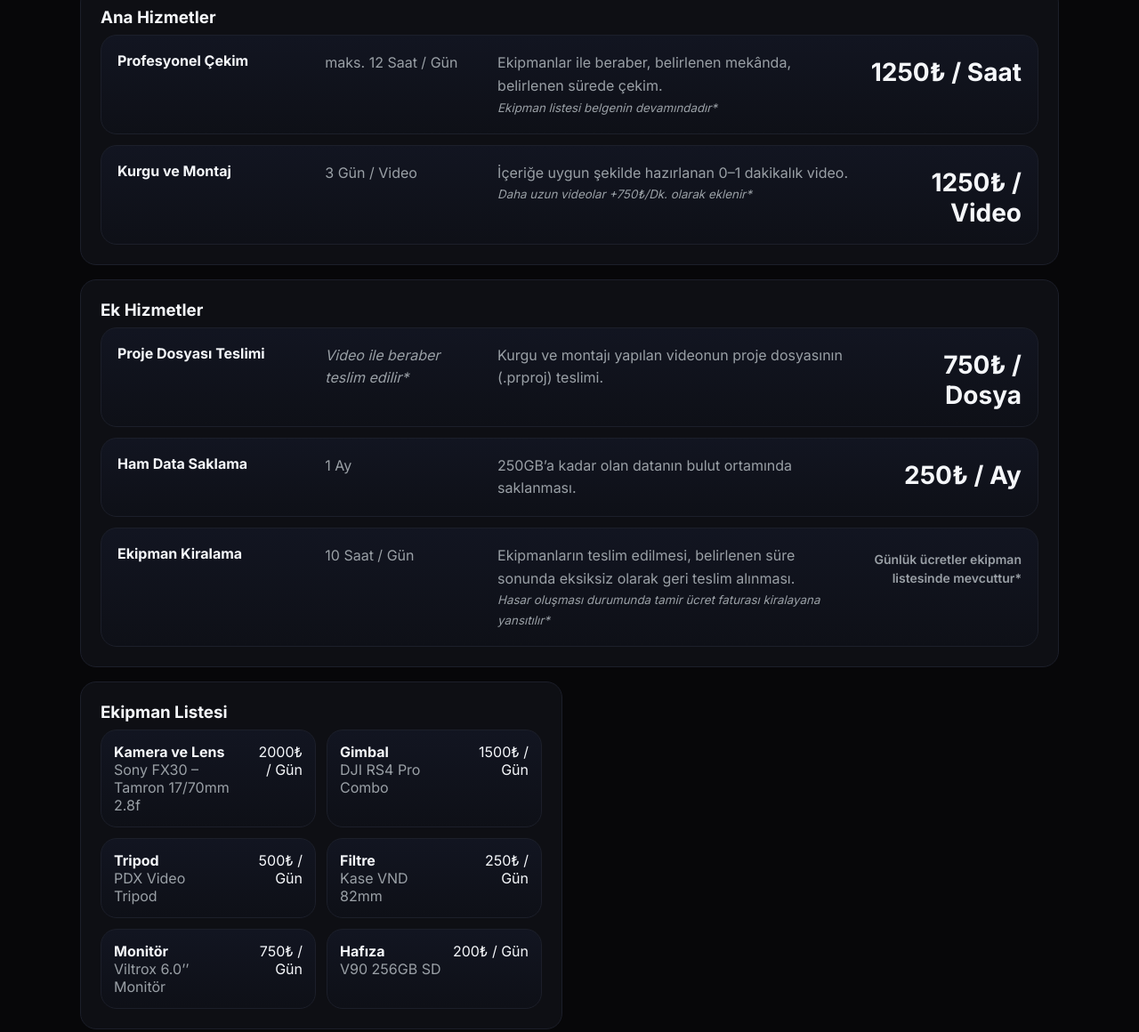
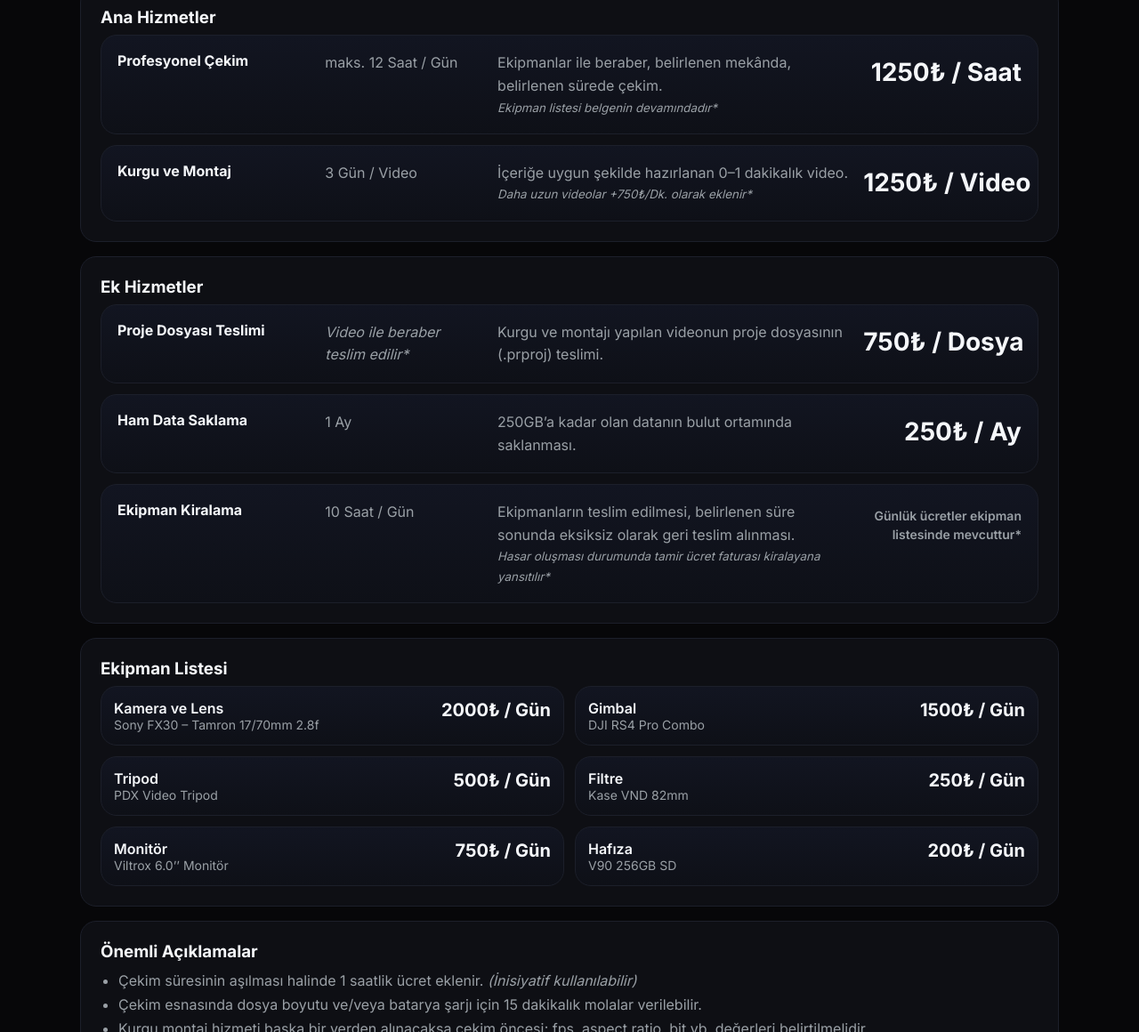
Before and after one commit to tunakurucu/portfolio, a plain HTML site: page index.html in a window 1280 px wide. Shown: the part 1153-2313 px from the top of the page at 89% size. Drawn offline with Linux system fonts and the light colour scheme; a script that the page names is missing.

Commit message:
Satir ve Ekipman Listesi

```diff
--- a/index.html
+++ b/index.html
@@ -119,6 +119,21 @@
   .money, .money.small{ justify-self:start; text-align:left; max-width:none }
   .equip-grid{ grid-template-columns:1fr }
 }
+
+    /* === Tweaks v2 === */
+.money.nowrap{ white-space:nowrap }
+@media (max-width:920px){ .money.nowrap{ white-space:normal } }
+
+.equip-grid{ display:grid; grid-template-columns:repeat(2,1fr); gap:12px }
+.equip{
+  background:linear-gradient(180deg,#121521,#0e1017);
+  border:1px solid #1c1f2a; border-radius:18px; padding:14px;
+  display:flex; justify-content:space-between; align-items:flex-start; gap:12px;
+}
+.equip .title{ font-weight:600 }
+.equip .sub{ color:var(--muted); font-size:14px }
+.equip .money{ font-size:20px; font-weight:700 } /* eski/sade görünüm */
+@media (max-width:920px){ .equip-grid{ grid-template-columns:1fr } }
   </style>
   <script type="application/ld+json">
   {
@@ -232,12 +247,12 @@
           <span class="muted">İçeriğe uygun şekilde hazırlanan 0–1 dakikalık video.</span><br>
           <small class="muted"><em>Daha uzun videolar +750₺/Dk. olarak eklenir*</em></small>
         </div>
-        <div class="money">1250₺ / Video</div>
+        <div class="money nowrap">1250₺ / Video</div>
       </div>
     </div>
   </div>
 
-  <!-- EK HİZMETLER (tam hizalı / sabit sütunlar) -->
+  <!-- EK HİZMETLER (tam hizalı) -->
   <div class="card" style="margin-bottom:16px">
     <h3 style="margin:0 0 8px 0;color:var(--brand-2)">Ek Hizmetler</h3>
 
@@ -247,11 +262,11 @@
         <div><strong>Proje Dosyası Teslimi</strong></div>
         <div class="muted"><em>Video ile beraber teslim edilir*</em></div>
         <div class="muted">Kurgu ve montajı yapılan videonun proje dosyasının (.prproj) teslimi.</div>
-        <div class="money">750₺ / Dosya</div>
+        <div class="money nowrap">750₺ / Dosya</div>
       </div>
     </div>
 
-    <!-- 2) Ham Data Saklama (senin isteğinle 2. sırada) -->
+    <!-- 2) Ham Data Saklama (senin istediğin gibi) -->
     <div class="price" style="margin-bottom:12px">
       <div class="price-row">
         <div><strong>Ham Data Saklama</strong></div>
@@ -270,73 +285,44 @@
           <span class="muted">Ekipmanların teslim edilmesi, belirlenen süre sonunda eksiksiz olarak geri teslim alınması.</span><br>
           <small class="muted"><em>Hasar oluşması durumunda tamir ücret faturası kiralayana yansıtılır*</em></small>
         </div>
-        <!-- Küçük ve sarma açık; genişlemiyor -->
         <div class="money small">Günlük ücretler ekipman listesinde mevcuttur*</div>
       </div>
     </div>
   </div>
 
-  <!-- EKİPMAN + AÇIKLAMALAR -->
-  <div class="grid cols-2" style="gap:16px">
-    <!-- Ekipman Listesi: 2 sütun -->
-    <div class="card">
+  <!-- EKİPMAN LİSTESİ — TAM GENİŞLİK -->
+  <div class="card" style="margin-bottom:16px">
     <h3 style="margin:0 0 8px 0">Ekipman Listesi</h3>
-
     <div class="equip-grid">
-        <!-- Sütun-1 -->
       <div class="equip">
-          <div>
-            <div class="title">Kamera ve Lens</div>
-            <div class="sub">Sony FX30 – Tamron 17/70mm 2.8f</div>
-          </div>
+        <div><div class="title">Kamera ve Lens</div><div class="sub">Sony FX30 – Tamron 17/70mm 2.8f</div></div>
         <div class="money">2000₺ / Gün</div>
       </div>
-
       <div class="equip">
-          <div>
-            <div class="title">Gimbal</div>
-            <div class="sub">DJI RS4 Pro Combo</div>
-          </div>
+        <div><div class="title">Gimbal</div><div class="sub">DJI RS4 Pro Combo</div></div>
         <div class="money">1500₺ / Gün</div>
       </div>
-
       <div class="equip">
-          <div>
-            <div class="title">Tripod</div>
-            <div class="sub">PDX Video Tripod</div>
-          </div>
+        <div><div class="title">Tripod</div><div class="sub">PDX Video Tripod</div></div>
         <div class="money">500₺ / Gün</div>
       </div>
-
-        <!-- Sütun-2 -->
       <div class="equip">
-          <div>
-            <div class="title">Filtre</div>
-            <div class="sub">Kase VND 82mm</div>
-          </div>
+        <div><div class="title">Filtre</div><div class="sub">Kase VND 82mm</div></div>
         <div class="money">250₺ / Gün</div>
       </div>
-
       <div class="equip">
-          <div>
-            <div class="title">Monitör</div>
-            <div class="sub">Viltrox 6.0’’ Monitör</div>
-          </div>
+        <div><div class="title">Monitör</div><div class="sub">Viltrox 6.0’’ Monitör</div></div>
         <div class="money">750₺ / Gün</div>
       </div>
-
       <div class="equip">
-          <div>
-            <div class="title">Hafıza</div>
-            <div class="sub">V90 256GB SD</div>
-          </div>
+        <div><div class="title">Hafıza</div><div class="sub">V90 256GB SD</div></div>
         <div class="money">200₺ / Gün</div>
       </div>
     </div>
   </div>
 
-    <!-- Önemli Açıklamalar: TAM GENİŞLİK -->
-    <div class="card" style="grid-column:1 / -1">
+  <!-- ÖNEMLİ AÇIKLAMALAR — TAM GENİŞLİK -->
+  <div class="card">
     <h3 style="margin:0 0 8px 0">Önemli Açıklamalar</h3>
     <ul class="muted" style="margin:0; padding-left:20px; line-height:1.7">
       <li>Çekim süresinin aşılması halinde 1 saatlik ücret eklenir. <em>(İnisiyatif kullanılabilir)</em></li>
@@ -346,9 +332,7 @@
       <li>Kurgu montaj işlerinde video başına maks. 3 revize kabul edilir. Aşılması durumunda yeni video olarak ücretlendirilir.</li>
     </ul>
   </div>
-  </div>
 </section>
-
 
     <section id="booking" class="section">
       <h2>Rezervasyon</h2>
```
Lines whose indentation alone changed are shown as unchanged.
